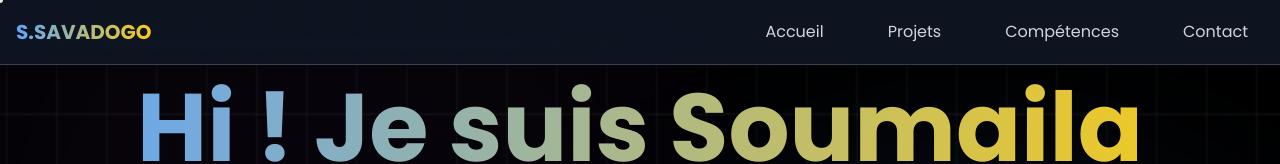
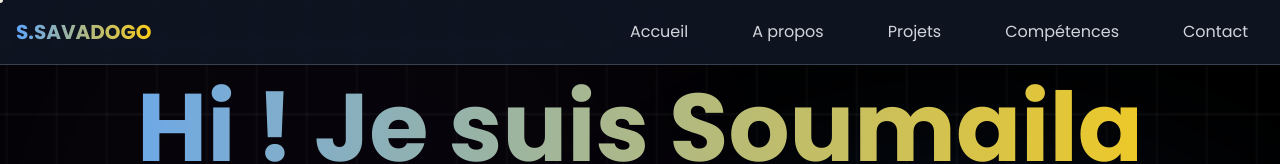
Before and after one commit to 01warrior/portfolio, a React (Vite) app: page / in a window 1280 px wide. Shown: the top 164 px of the page. Built offline with nearby package versions, Linux system fonts and the light colour scheme.

Commit message:
menu mobile correct version

```diff
--- a/src/components/App.jsx
+++ b/src/components/App.jsx
@@ -125,7 +125,7 @@ function App() {
   </div>
 </section>
 
-<section id="competences" className="py-16 lg:py-20  bg-slate-950 relative overflow-hidden">
+<section id="about" className="py-16 lg:py-20  bg-slate-950 relative overflow-hidden">
   <div className="absolute inset-0 bg-fractal-pattern opacity-10 animate-pan"></div>
 
   <div className="container mx-auto px-4 relative z-10">
--- a/src/components/Appbar.jsx
+++ b/src/components/Appbar.jsx
@@ -18,6 +18,7 @@ function Appbar() {
 
   const navLinks = [
     { id: 'presentation', label: 'Accueil' },
+    { id: 'about', label: 'A propos' },
     { id: 'projets', label: 'Projets' },
     { id: 'competences', label: 'Compétences' },
     { id: 'contact', label: 'Contact' }
```
